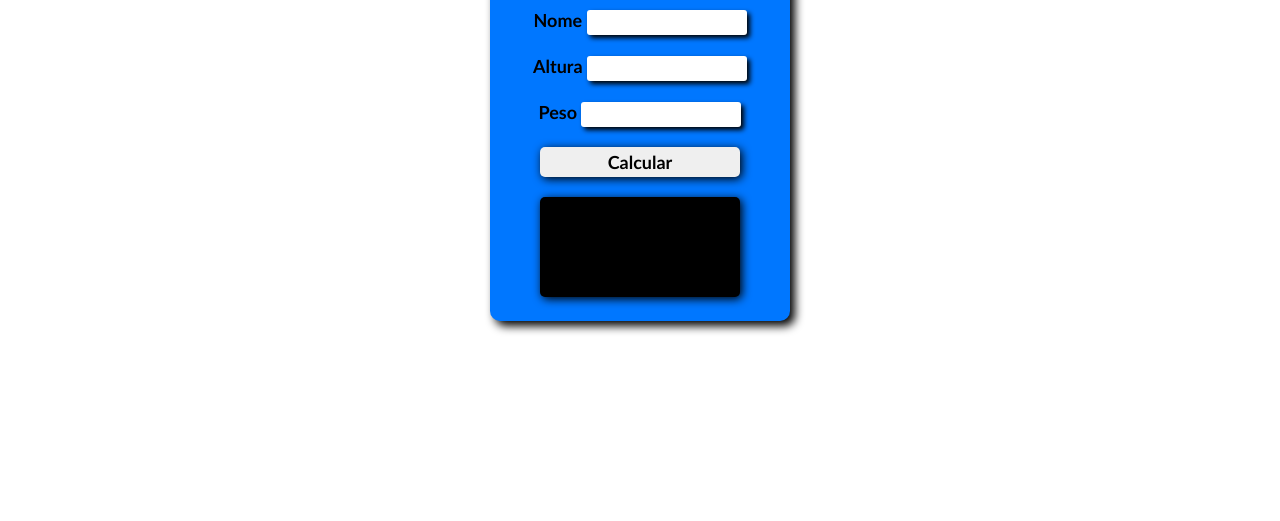
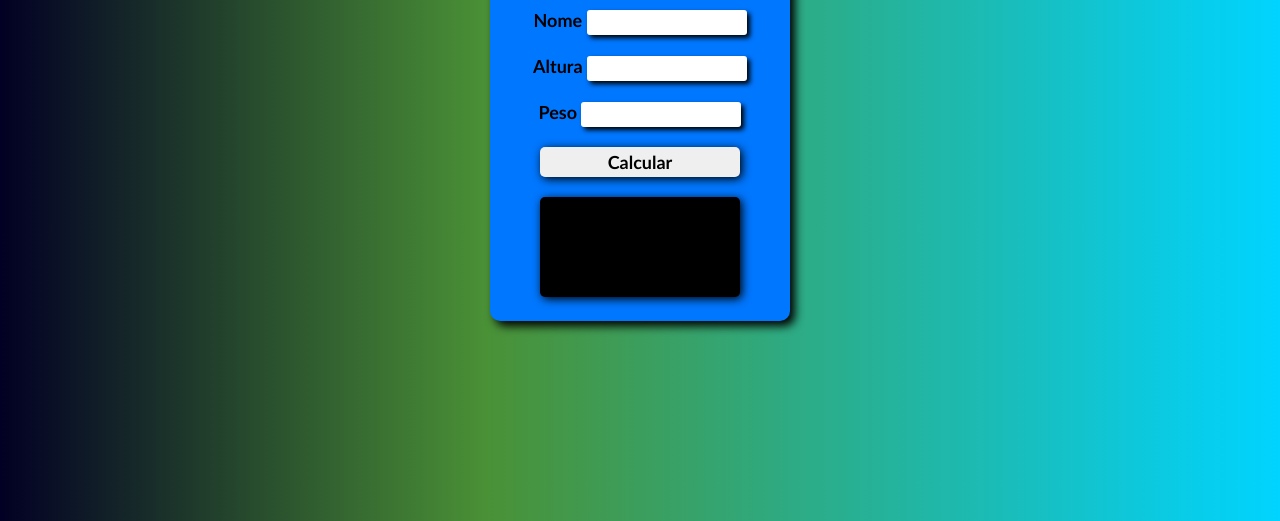
Before and after one commit to alysomCRY/MiniProjetosCalcularImc, a plain HTML site: page index.html in a window 1280 px wide. Shown: the part 279-800 px from the top of the page. Drawn offline with Linux system fonts and the light colour scheme.

Commit message:
miniprojetos

```diff
--- a/style.css
+++ b/style.css
@@ -4,6 +4,9 @@
     box-sizing: border-box;
     align-items: center;
     justify-content: center;
+}
+body {
+    background: linear-gradient(90deg, rgba(2,0,36,1) 0%, rgba(74,145,54,1) 38%, rgba(0,212,255,1) 100%);
 }
 main {
    display: flex;
```
